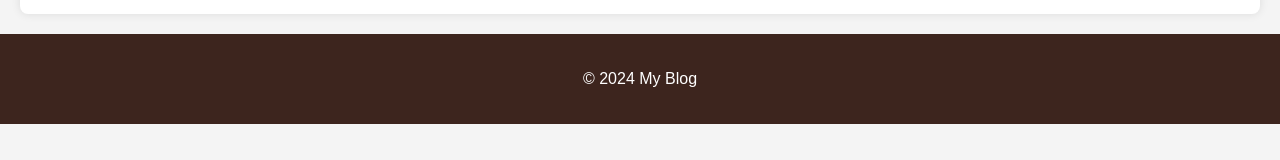
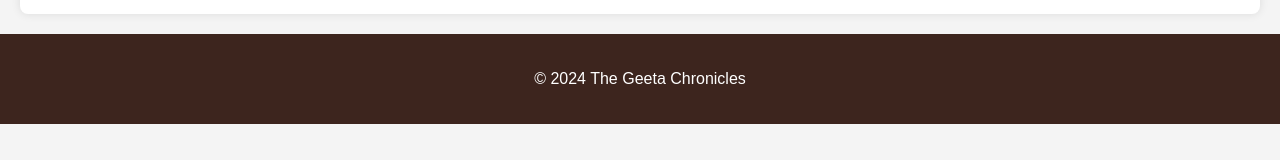
Before and after one commit to Debarpita2019/Geeta-First-Project-, a plain HTML site: page index.html in a window 1280 px wide. Shown: the part 329-489 px from the top of the page. Drawn offline with Linux system fonts and the light colour scheme.

Commit message:
Update index.html

```diff
--- a/index.html
+++ b/index.html
@@ -26,7 +26,7 @@
         </article>
     </main>
     <footer>
-        <p>© 2024 My Blog</p>
+        <p>© 2024 The Geeta Chronicles</p>
     </footer>
     <script src="script.js"></script>
 </body>
```
